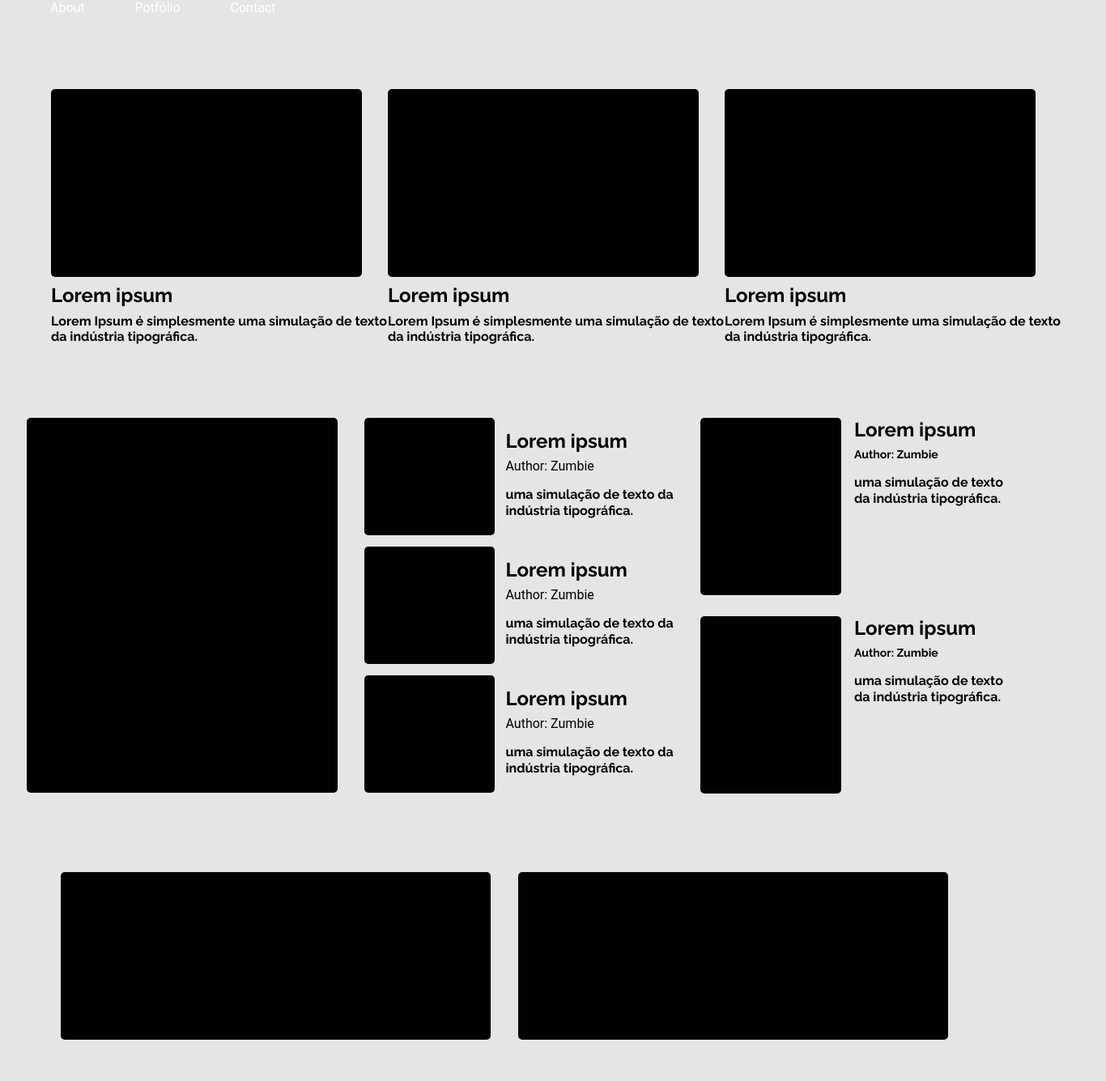
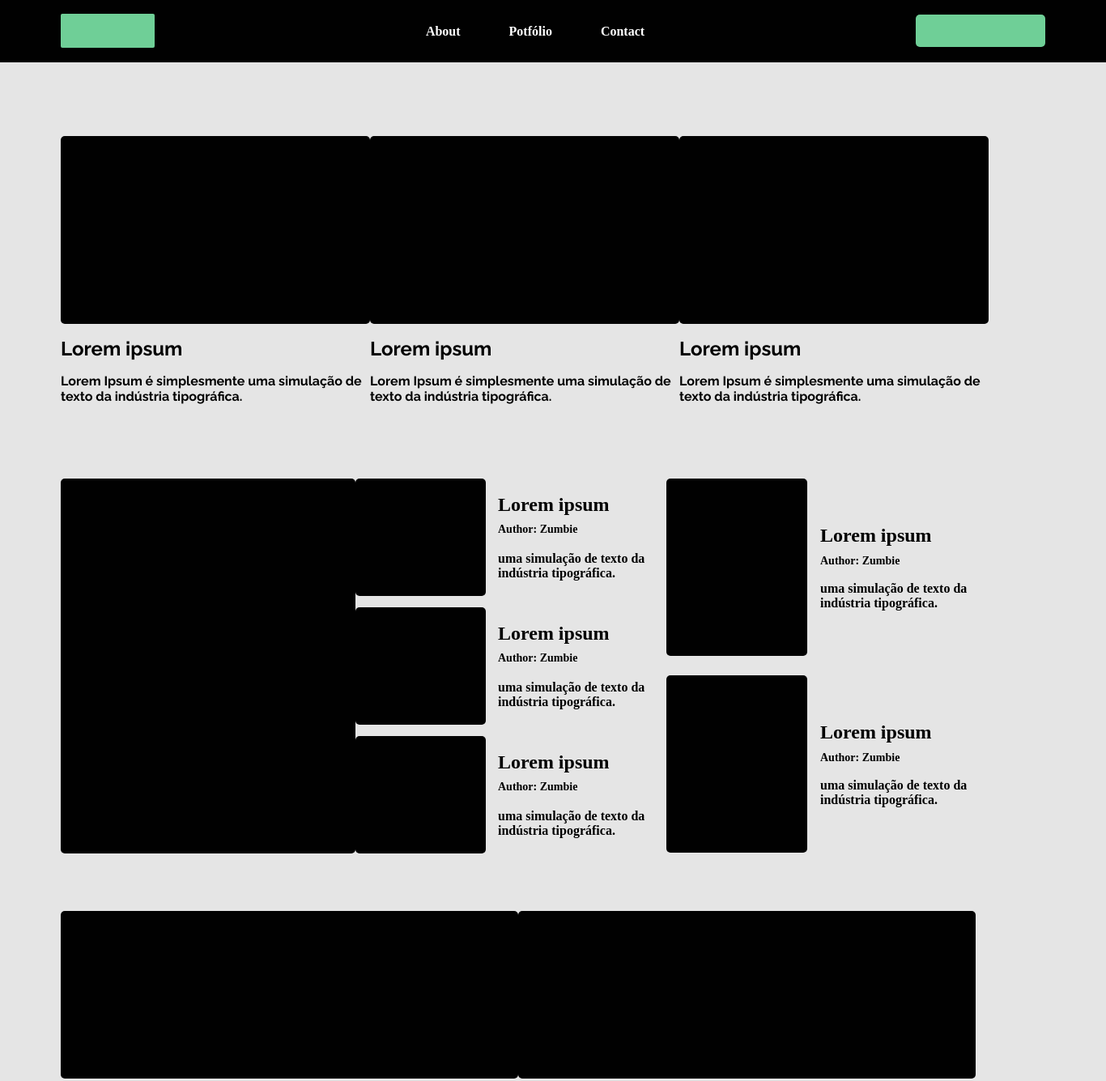
Before and after one commit to RamonMontanari/layout-com-flex-box, a plain HTML site: page index.html in a window 1280 px wide. Shown: the top 1335 px of the page at 81% size, 1366 px wide, since content can reach past the window. Drawn offline with Linux system fonts and the light colour scheme.

Commit message:
Update style.css

```diff
--- a/style.css
+++ b/style.css
@@ -3,25 +3,23 @@
   padding: 0;
   border: 0;
   font-size: 100%;
-
-  font-family: "Roboto", sans-serif;
 }
 
 body {
   background-color: #e5e5e5;
 }
 
-/* -----HEAD-----*/
+/* ---------------------------------*/
 
-.head {
+header {
   background: #010101;
-  max-width: 1366px;
+  width: 1366px;
   height: 77px;
   display: flex;
   justify-content: space-between;
 }
 
-.rectangle-8 {
+.head-first {
   width: 116px;
   height: 42px;
   margin: 17px 75px 18px;
@@ -35,13 +33,14 @@ body {
 }
 
 .info-box a {
+  font-weight: 700;
+  font-size: 16px;
   color: #ffffff;
-  align-items: center;
-  margin-left: 62px;
   text-decoration: none;
+  margin: 29px 30px;
 }
 
-.rectangle-9 {
+.head-last {
   width: 160px;
   height: 40px;
   margin: 18px 75px 19px;
@@ -49,48 +48,55 @@ body {
   border-radius: 5px;
 }
 
-/* -----MAIN----- */
+/* ---------------------------------*/
+main {
+  margin: 91px 75px 0;
+}
 
 .first-section {
-  margin: 91px;
-  width: 1192px;
   display: flex;
-  justify-content: center;
+  justify-content: space-between;
+}
+
+.one {
+  width: 384px;
+  height: 334px;
 }
 
 .rectangle-1 {
-  width: 384px;
+  width: 100%;
   height: 232px;
   background: #010101;
   border-radius: 5px;
-  margin-right: 32px;
 }
 
 .label1 {
-  display: block;
+  width: 232px;
+  height: 45px;
+  margin: 8px 0;
+  display: flex;
+  align-items: center;
   font-family: "Raleway";
   font-style: normal;
   font-weight: 700;
   font-size: 24px;
   color: #010101;
-  margin: 8px 0;
 }
 
-p {
-  display: block;
+.paragraph-one {
+  width: 382px;
+  height: 40px;
   font-family: "Raleway";
   font-style: normal;
   font-weight: 700;
   font-size: 16px;
-  line-height: 120%;
   color: #010101;
 }
 
-/*---------------------------*/
 .second-section {
+  margin-top: 89px;
   display: flex;
-  justify-content: center;
-  box-sizing: border-box;
+  justify-content: space-between;
 }
 
 .rectangle-2 {
@@ -98,19 +104,19 @@ p {
   height: 463px;
   background: #010101;
   border-radius: 5px;
-  margin-right: 32px;
 }
 
 .fix {
-  width: 384px;
-  display: column;
-  justify-content: center;
-  margin-right: 32px;
+  display: flex;
+  flex-direction: column;
+  justify-content: space-between;
 }
 
 .middle-three {
+  width: 384px;
+  height: 145px;
   display: flex;
-  justify-content: center;
+  justify-content: space-between;
 }
 
 .rectangle-3 {
@@ -118,50 +124,50 @@ p {
   height: 145px;
   background: #010101;
   border-radius: 5px;
-  margin-bottom: 14px;
-  margin-right: 14px;
+  box-sizing: border-box;
 }
 
 .co-author {
   display: flex;
   flex-direction: column;
+  justify-content: center;
+  margin-left: 15px;
 }
 
 .label2 {
   width: 161px;
   height: 31px;
-  font-family: "Raleway";
-  font-style: normal;
   font-weight: 700;
   font-size: 24px;
   color: #010101;
-  margin-top: 14px;
   margin-bottom: 5px;
 }
 
 .co-author span {
   height: 18px;
   width: 174px;
+  font-weight: 700;
+  font-size: 14px;
   margin-bottom: 17px;
 }
 
 .co-author p {
   height: 37px;
   width: 208px;
+  font-weight: 700;
+  font-size: 16px;
 }
 
-/*-------------------------------*/
 .solo-two {
   display: flex;
   flex-direction: column;
-  justify-content: center;
+  justify-content: space-between;
 }
 
 .solo-second {
   display: flex;
   width: 382px;
   height: 220px;
-  margin-bottom: 25px;
 }
 
 .rectangle-4 {
@@ -169,27 +175,24 @@ p {
   height: 219px;
   background: #010101;
   border-radius: 5px;
-  margin-right: 16px;
 }
 
 .solo {
   display: flex;
   flex-direction: column;
+  justify-content: center;
+  margin-left: 16px;
 }
 
 .label3 {
   width: 161px;
   height: 31px;
-  font-family: "Raleway";
-  font-style: normal;
   font-weight: 700;
   font-size: 24px;
   margin-bottom: 6px;
 }
 
 .solo span {
-  font-family: "Raleway";
-  font-style: normal;
   font-weight: 700;
   font-size: 14px;
   margin-bottom: 17px;
@@ -198,19 +201,15 @@ p {
 .solo p {
   width: 192px;
   height: 37px;
-  font-family: "Raleway";
-  font-style: normal;
   font-weight: 700;
   font-size: 16px;
 }
 
-/* -----THIRD-----*/
 .third {
-  margin: 71px 75px;
+  margin-top: 71px;
   display: flex;
   flex-direction: row;
-  justify-content: center;
-
+  justify-content: space-between;
 }
 
 .rectangle-6 {
@@ -218,26 +217,17 @@ p {
   height: 207px;
   background: #010101;
   border-radius: 5px;
-  margin-right: 34px;
-  box-sizing: border-box;
 }
 
-.rectangle-7 {
-  width: 590px;
-  height: 207px;
-  background: #010101;
-  border-radius: 5px;
-  box-sizing: border-box;
+/* ---------------------------------*/
+footer {
+  margin: 71px 73px 91px 77px;
+  display: flex;
+  justify-content: center;
 }
-
-/* -----FOOTER----- */
-
 .rectangle-5 {
   width: 1216px;
   height: 207px;
   background: #010101;
-  display: flex;
   border-radius: 5px;
-  margin: 0 75px 91px;
-  box-sizing: border-box;
 }
```
